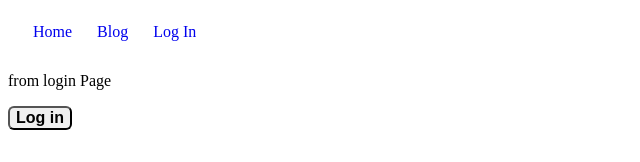
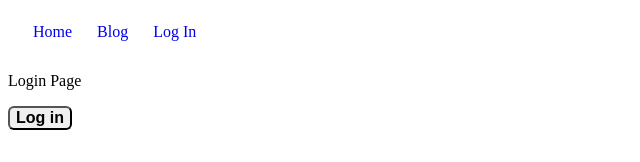
Before and after one commit to acpalacios3/dynamic-routing, a React (Vite) app: page /login in a window 1280 px wide. Shown: the top 162 px of the page, without its empty margins (0-640 px from the left). Built offline with nearby package versions, Linux system fonts and the light colour scheme.

Commit message:
Protected Admin Route

```diff
--- a/src/App.jsx
+++ b/src/App.jsx
@@ -1,11 +1,19 @@
-import { useState } from 'react'
-import {Routes, Route} from 'react-router-dom'
+import { useContext } from 'react'
+import {Routes, Route, Navigate} from 'react-router-dom'
+
+import { AuthContext } from './context/AuthContext'
+
 import Blog from './pages/Blog'
 import BlogPost from './pages/BlogPost'
 import Navbar from './components/Navbar'
 import Login from './pages/Login'
+import Admin from './pages/Admin'
+
 
 export default function App(){
+
+    // get the authentication status from AuthContext
+    const { isAuthenticated } = useContext(AuthContext);
 
     return (
         <>
@@ -15,6 +23,12 @@ export default function App(){
                 <Route path='/blog' element={<Blog />} />
                 <Route path="/blog/:slug" element={<BlogPost />} />
                 <Route path="/login" element={<Login />} />
+                  {/* Protected Admin Route */}
+                <Route path="/admin" element={isAuthenticated ? <Admin />
+                                                            : <Navigate to="/login" replace />
+                                             }
+                />
+
             </Routes>
         </>
 
--- a/src/pages/Blog.jsx
+++ b/src/pages/Blog.jsx
@@ -13,9 +13,9 @@ function Blog() {
 
           <h2>
             {/* create a navigation link and get the current blog slug */}
-            <Link to = {`/blog/${postItem.slug}`} />
+            <Link to = {`/blog/${postItem.slug}`}>
             {postItem.title}
-            <Link/>
+            </Link>
 
           </h2>
 
--- a/src/pages/Login.tsx
+++ b/src/pages/Login.tsx
@@ -1,25 +1,31 @@
 import { useState, useContext } from "react";
 import { AuthContext } from "../context/AuthContext";
+import { useNavigate } from "react-router-dom";
 
 export default function Login() {
 
-    const { isAuthenticated, login, logout } = useContext(AuthContext);
+    const {login} = useContext(AuthContext);
+
+    // "navigate" is a function that will allow us to change the path
+    // kind of like the "to" prop in the Link component
+    const navigate = useNavigate();
+
+    const handleLogin = () => {
+          login();
+          navigate("/admin");
+    };
 
     return (
         <div>
-            <p>from login Page</p>
+            <p>Login Page</p>
 
             {/* Login Page (/login):
             A simple page with a “Log In” button that calls the login() function from the context. */}
             <button
                 className="auth-button"
-                // onClick={isAuthenticated ? logout : login}
-                onClick={login}
+                onClick={handleLogin}
             >
-                {/* {isAuthenticated ? "logout" : "login"} */}
-
                 Log in
-
             </button>
 
         </div>
```
Also changed, not shown: src/components/ProtectedRouter.jsx (deleted).
